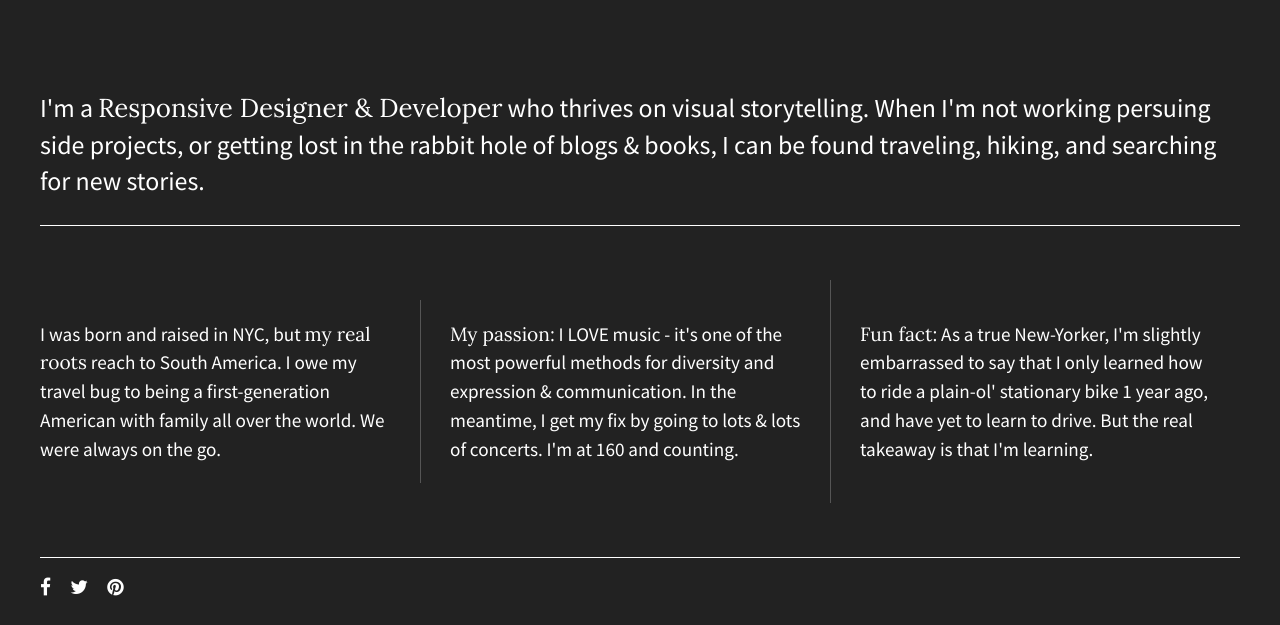
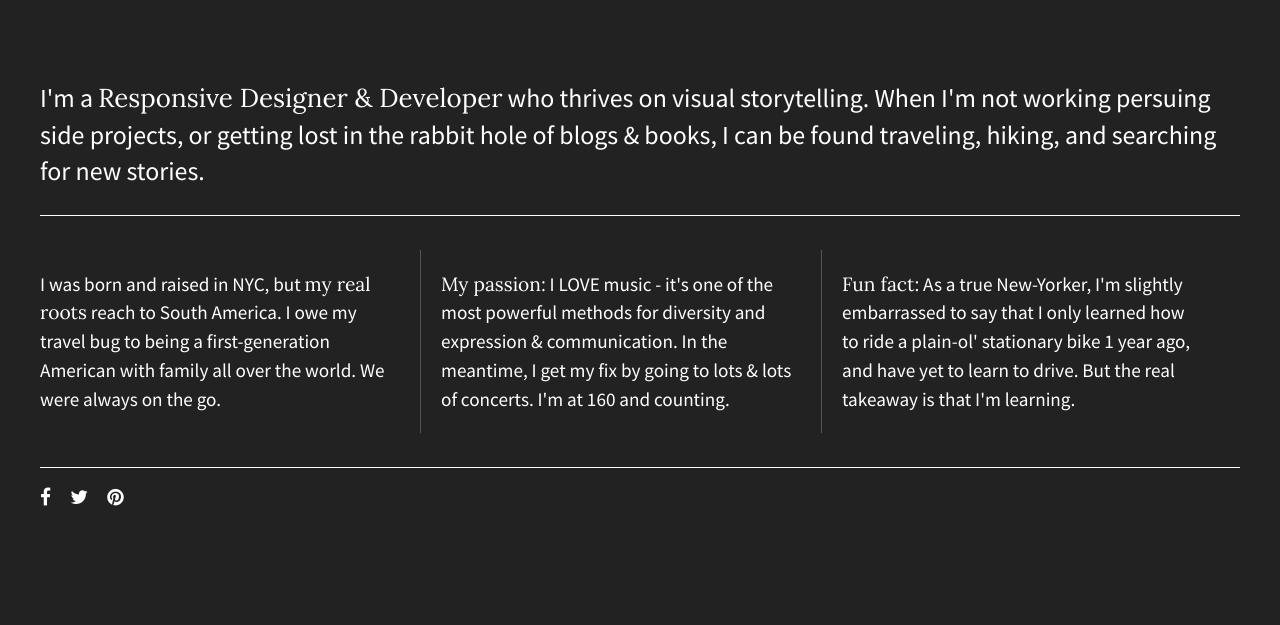
Before and after one commit to susangrundner/Aisha-flex-box-layout, a plain HTML site: page index.html in a window 1280 px wide. Shown: the part 234-859 px from the top of the page. After the commit the page ends 838 px from the top, so only its background shows below. Drawn offline with nearby package versions, Linux system fonts and the light colour scheme.

Commit message:
change flexbox centering

```diff
--- a/css/main.css
+++ b/css/main.css
@@ -108,7 +108,7 @@ body {
   display: flex;
   justify-content: center;
   font-size: 1.2em;
-  align-items: flex-start;
+  align-items: center;
   height: 100%;
 }
 
@@ -116,16 +116,15 @@ body {
   display: flex;
   align-items: center;
   flex-flow: row wrap;
-  justify-content: space-between;
-  height: 100%;
-  padding-top: 40px;
+  justify-content: flex-start;
+  height: 85%;
+  Width: 100%;
   max-width: 1200px;
 }
 
 .flex-items {
   display: flex;
-  justify-content: flex-start;
-  align-items: center;
+  align-items: flex-start;
   width: 30%;
   line-height: 1.5em;
   font-size: 1em;
@@ -159,19 +158,19 @@ main p {
 }
 
 #div-1 {
-  padding-right: 20px;
+    padding-right: 20px;
+}
+
+#div-2 {
+    padding-right: 20px;
 }
 
 #div-1, #div-2 {
   border-right: 1px solid #555;
 }
 
-#div-1, #div-2, #div-3 {
-  align-items: flex-start;
-}
-
 #div-2, #div-3 {
-  padding: 20px;
+  padding-left: 20px;
 }
 
 footer {
@@ -268,24 +267,17 @@ footer a {
    Modify as content requires.
    ========================================================================== */
 
-@media all and (min-width: 1200px) {
+@media (min-width: 1201px) {
     body {
       padding: 1em;
     }
 }
 
-@media (min-width: 768px) {
-  #div-1,
-  #div-2{
-      /* set your flex value to 1 50% */
-     flex-basis: 1 50%;
+@media (min-width: 768px) and (max-width: 1200px;) {
+    .flex-items {
+        width: 100%;
+    }
   }
-
-  #div-3 {
-    /* set your flex value to 1 100% */
-     flex-basis: 1 100%;
-  }
-}
 
 @media print,
        (-webkit-min-device-pixel-ratio: 1.25),
```
